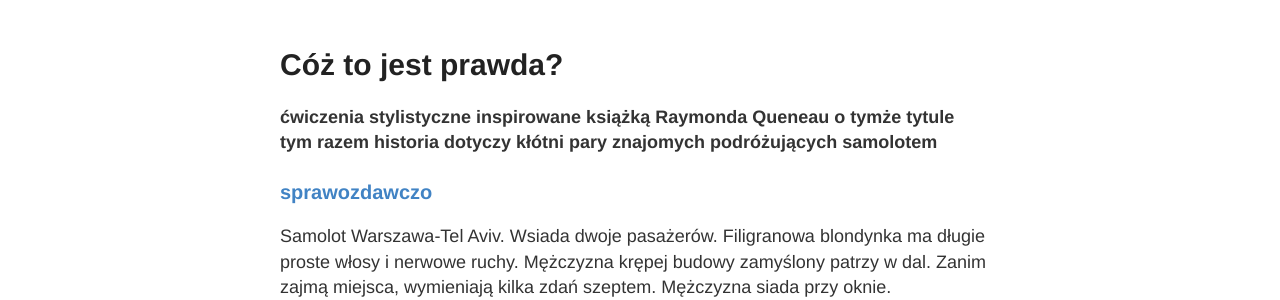
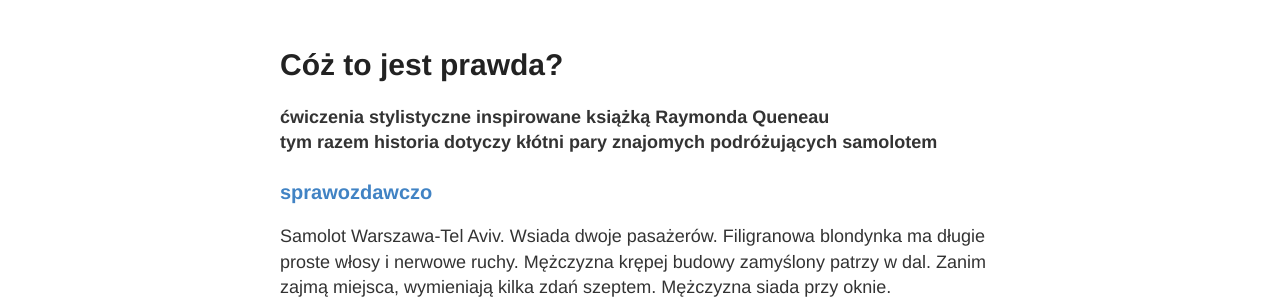
Before and after one commit to keIpie/keIpie.github.io, a Jekyll site: the page built from prawda.md, in a window 1280 px wide. Shown: the part 271-571 px from the top of the page. Built offline with Jekyll 4.4.1, drawn with Linux system fonts in a browser that asks for light colours.

Commit message:
dubeltowo

```diff
--- a/_layouts/post2.html
+++ b/_layouts/post2.html
@@ -37,7 +37,7 @@
 
     <div id="main" role="main" class="container">
       <h1> Cóż to jest prawda? </h1>
-      <p><b> ćwiczenia stylistyczne inspirowane książką Raymonda Queneau o tymże tytule <br>
+      <p><b> ćwiczenia stylistyczne inspirowane książką Raymonda Queneau <br>
            tym razem historia dotyczy kłótni pary znajomych podróżujących samolotem </b></p>
       <div class="posts">
         {% for post in site.categories.posts2 %}
```
Also changed, not shown: posts1/_posts/2014-1-1-postquantum0.md (added, +10 -0 lines), posts1/_posts/2014-3-3-Hello-World.md (deleted, +0 -10 lines), posts1/_posts/2014-3-3-postquantum1.md (renamed from posts1/_posts/2016-3-3-Hello-World.md, +1 -1 lines).
